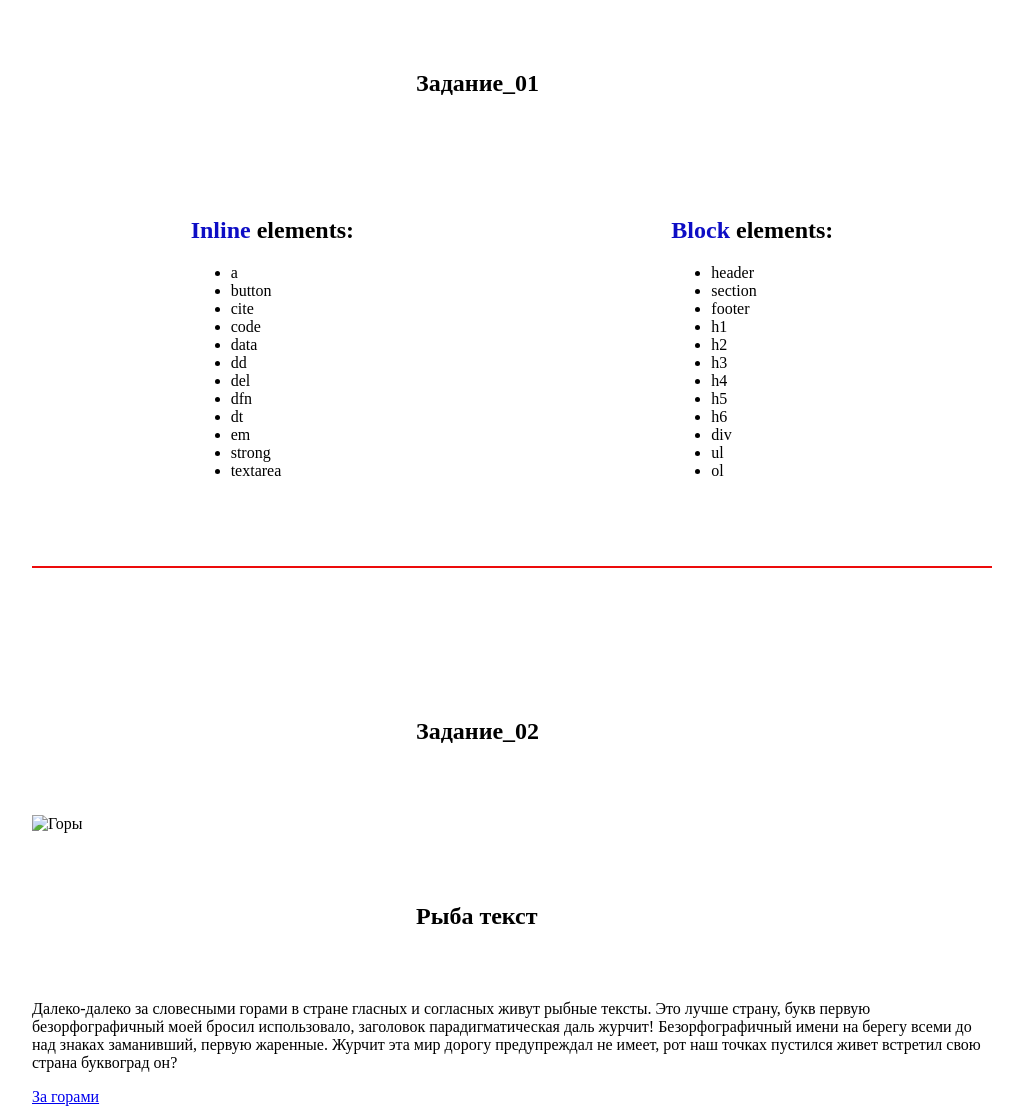
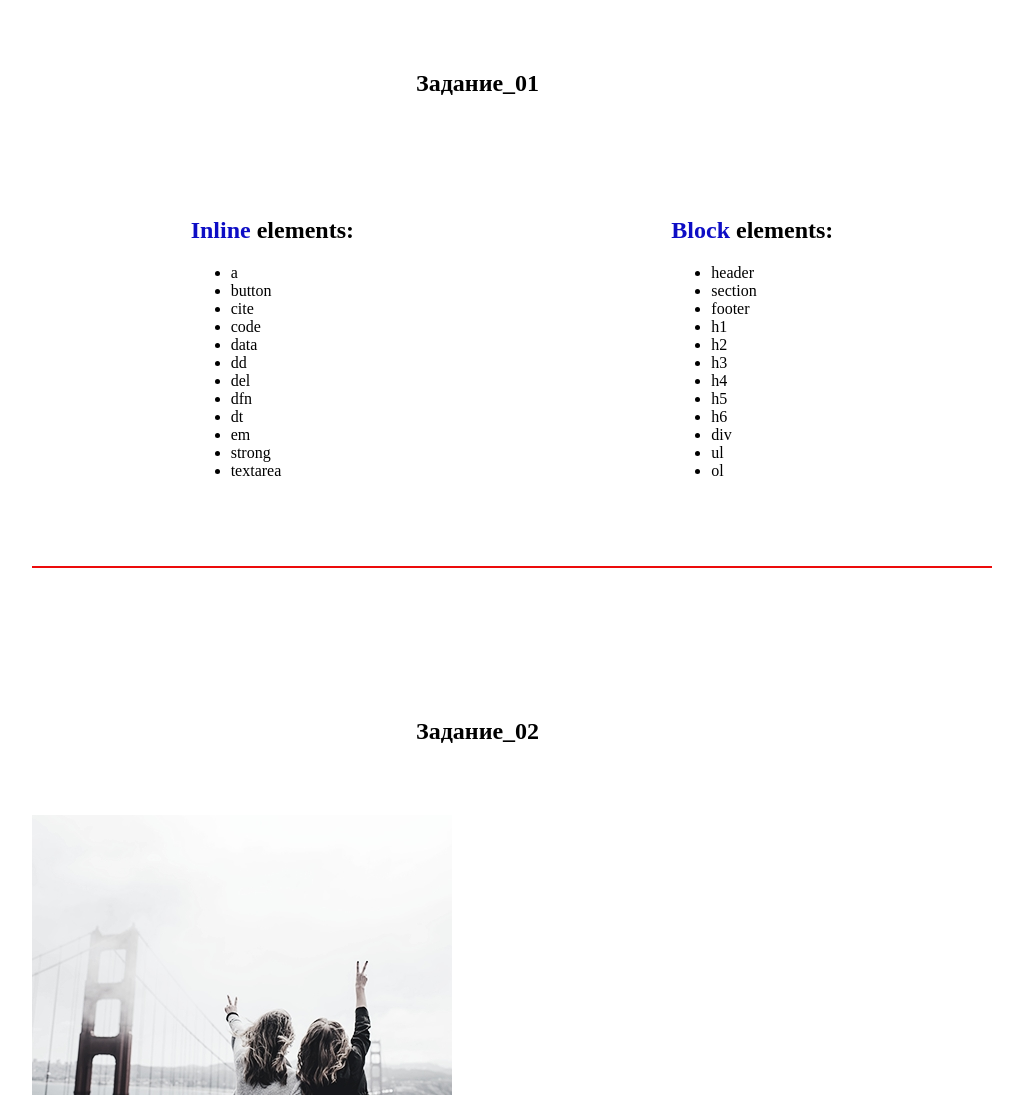
Before and after one commit to merlkory85/goit-fe-course, a plain HTML site: page module01-02/homework-add/index.html in a window 1280 px wide. Shown: the top 1108 px of the page, without its empty margins (128-1151 px from the left). Drawn offline with Linux system fonts and the light colour scheme.

Commit message:
Update index.html

```diff
--- a/module01-02/homework-add/index.html
+++ b/module01-02/homework-add/index.html
@@ -51,7 +51,7 @@
       <div class="task_2">
         <h2 class="title">Задание_02</h2>
         <img
-          src="../img/photo3.jpg"
+          src="./img/photo3.jpg"
           alt="Горы"
         />
         <h2 class="title">Рыба текст</h2>
```
